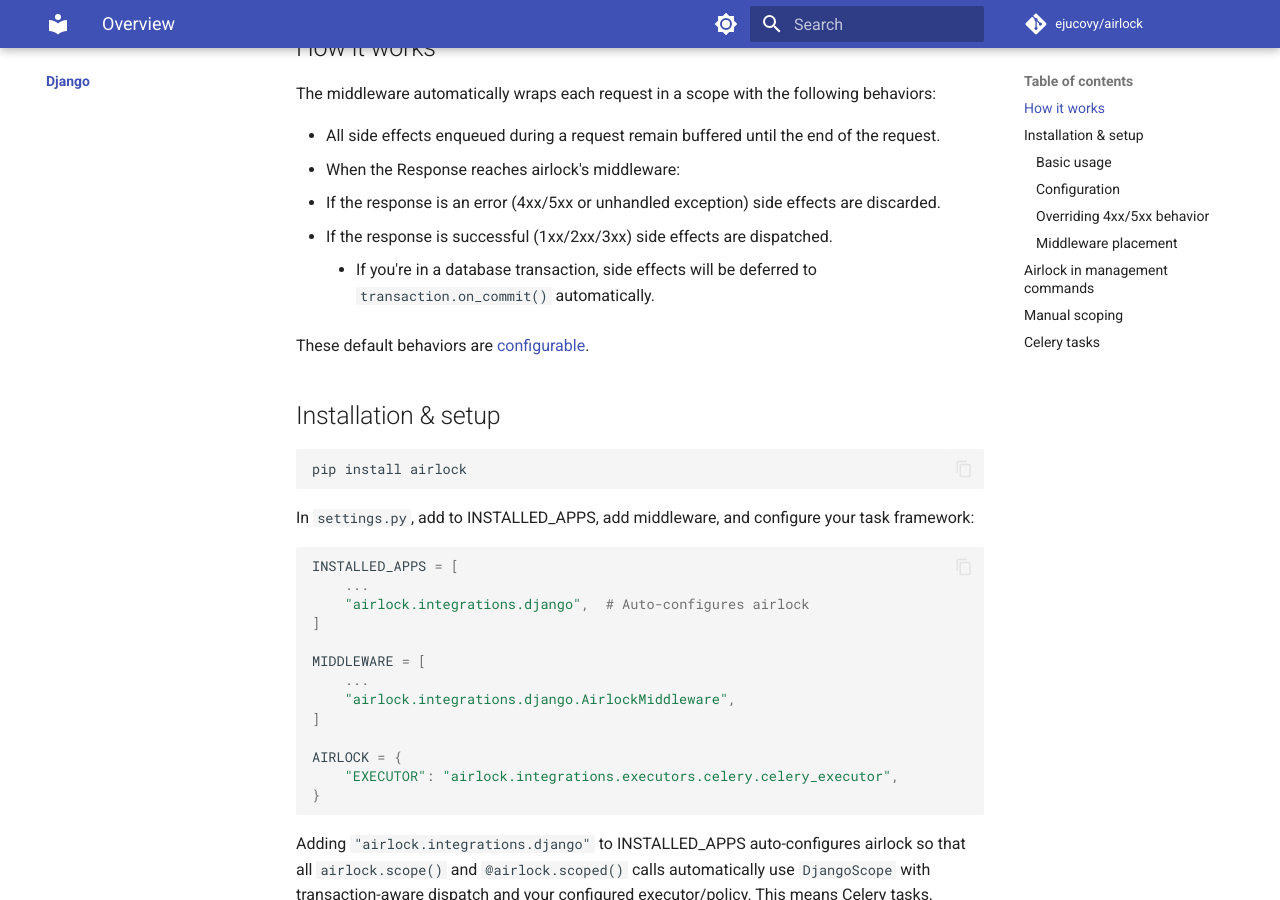
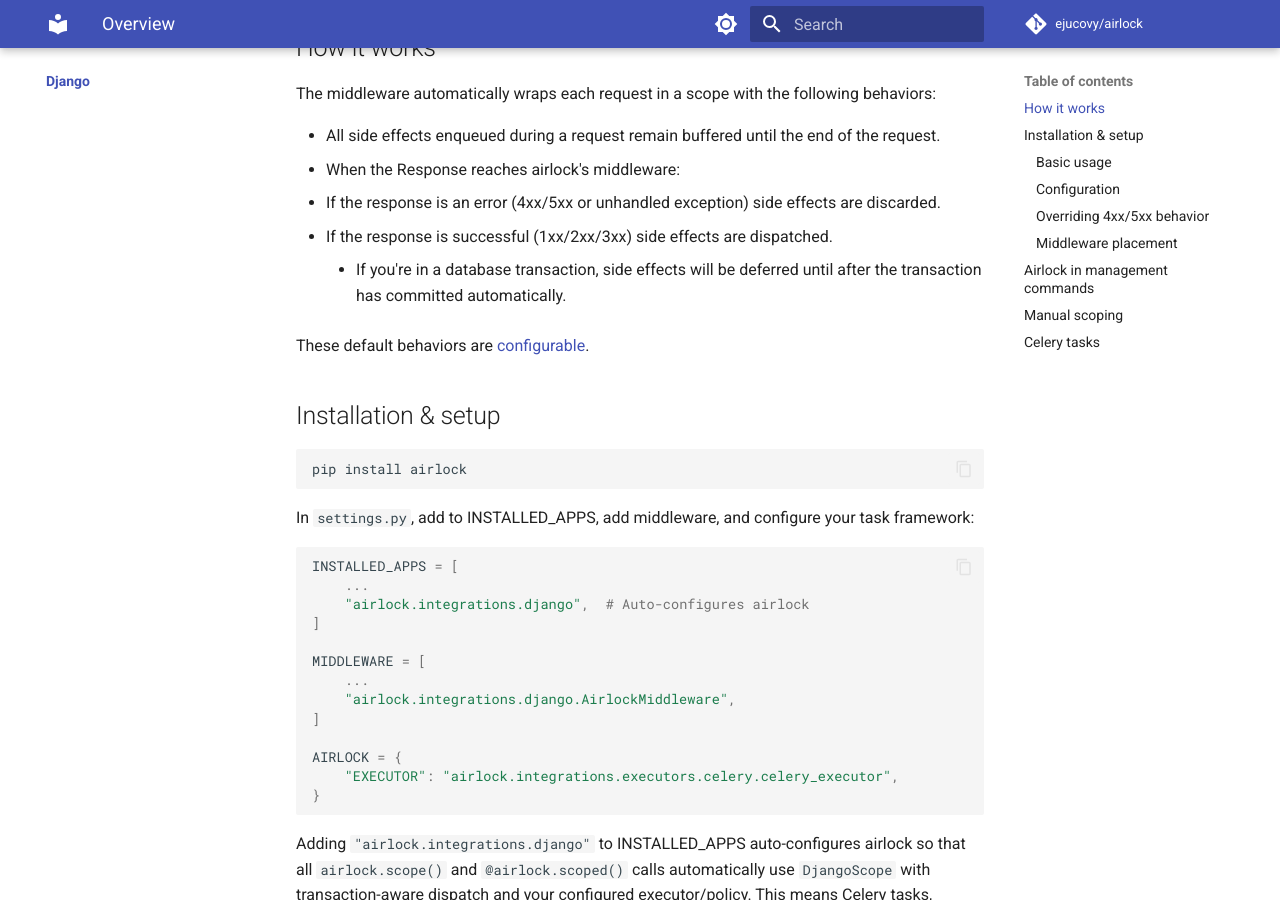
Before and after one commit to ejucovy/airlock, an MkDocs documentation site: the page built from docs/django/index.md, in a window 1280 px wide and 900 px high, scrolled down 314 px. Built offline with MkDocs 1.6.1 and Material for MkDocs 9.7.7, drawn with Linux system fonts in a browser that asks for light colours; comment, search, counter and statistics services are not loaded.

Commit message:
Fix transaction dispatch wording in docs
Clarify that side effects dispatch in middleware after the transaction
has committed, rather than implying they use transaction.on_commit().

```diff
--- a/docs/django/index.md
+++ b/docs/django/index.md
@@ -12,7 +12,7 @@ The middleware automatically wraps each request in a scope with the following be
 * When the Response reaches airlock's middleware:
   * If the response is an error (4xx/5xx or unhandled exception) side effects are discarded.
   * If the response is successful (1xx/2xx/3xx) side effects are dispatched.
-    * If you're in a database transaction, side effects will be deferred to `transaction.on_commit()` automatically.
+    * If you're in a database transaction, side effects will be deferred until after the transaction has committed automatically.
 
 These default behaviors are [configurable](#configuration).
 
```
Also changed, not shown: README.md (+1 -1 lines).
